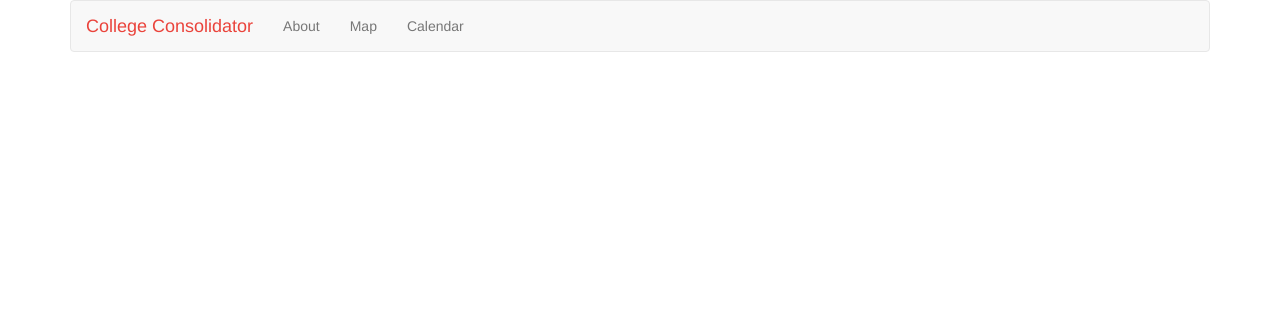
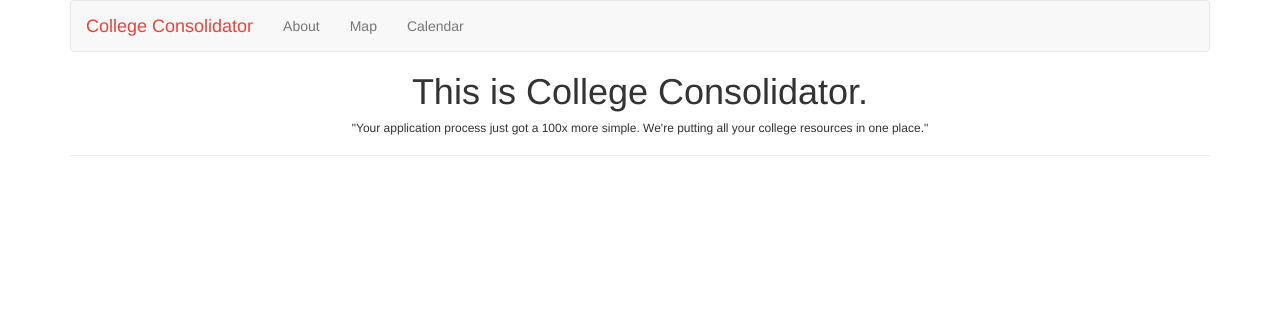
Before and after one commit to emmaling27/college-consolidator, a Flask app: template templates/about.html in a window 1280 px wide. Shown: the top 312 px of the page. Run offline with Flask 2, Linux system fonts and the light colour scheme; the visitor is signed in with stand-in values (Sample User, id 1); the template is opened without the code that fills it: most values are stand-ins (such as "Sample title", 1, 10 or a date in 2020); some libraries are stand-ins or nearby versions.

```diff
--- a/templates/about.html
+++ b/templates/about.html
@@ -6,4 +6,7 @@
 
 {% block main %}
 
+    <h1>This is College Consolidator.</h1>
+    <h6>"Your application process just got a 100x more simple. We're putting all your college resources in one place."</h6>
+    <hr>
 {% endblock %}
--- a/templates/calendar.html
+++ b/templates/calendar.html
@@ -7,6 +7,6 @@
 
     </h3>
 
-    <iframe src="https://calendar.google.com/calendar/embed?showTitle=0&amp;showPrint=0&amp;showCalendars=0&amp;showTz=0&amp;height=600&amp;wkst=1&amp;bgcolor=%23ffffff&amp;src=collegeconsolidator%40gmail.com&amp;color=%231B887A&amp;ctz=America%2FNew_York" style="border-width:0" width="800" height="600" frameborder="0" scrolling="no"></iframe>
+<iframe src="https://calendar.google.com/calendar/embed?src=collegeconsolidator%40gmail.com&ctz=America/New_York" style="border: 0" width="800" height="600" frameborder="0" scrolling="no"></iframe>
 
 {% endblock %}
```
